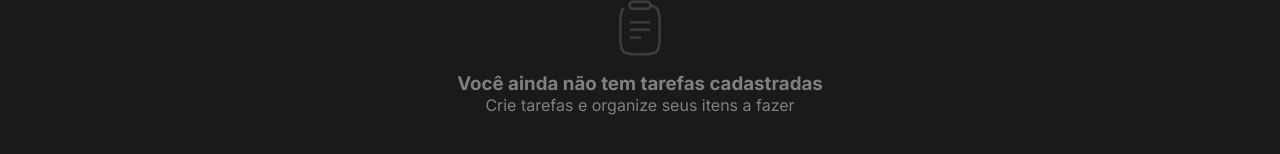
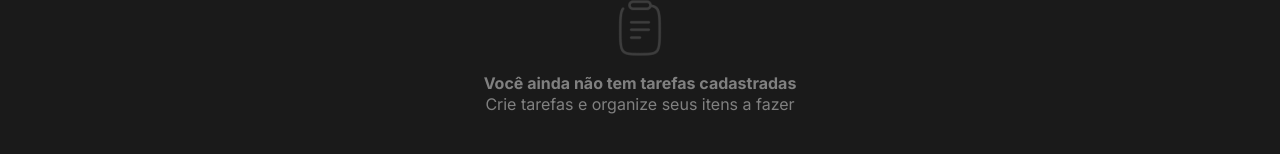
Before and after one commit to antoniojpsalves/todotask, a React (Vite) app: page / in a window 1280 px wide. Shown: the part 412-566 px from the top of the page. Built offline with nearby package versions, Linux system fonts and the light colour scheme; the HTML template or start-up script is replaced by a standard one.

Commit message:
fix: ajuste no titulo

```diff
--- a/src/components/EmptyListItem/index.tsx
+++ b/src/components/EmptyListItem/index.tsx
@@ -12,7 +12,7 @@ export function EmptyListItem() {
         <img src={clipboard} alt="Lista vazia" title='A lista de tarefas encontra-se vazia' />
       </div>
       <div className={style.message}>
-        <h3>Você ainda não tem tarefas cadastradas</h3>
+        <h3 className={style.title}>Você ainda não tem tarefas cadastradas</h3>
         <span>Crie tarefas e organize seus itens a fazer</span>
       </div>
     </div>
--- a/src/components/EmptyListItem/style.module.css
+++ b/src/components/EmptyListItem/style.module.css
@@ -10,6 +10,16 @@
   border-top: 1px solid var(--gray-400);
   border-top-left-radius: 8px;
   border-top-right-radius: 8px;
+}
+
+.title {
+  color: var(--gray-300);
+  text-align: center;
+  font-family: Inter;
+  font-size: 1rem;
+  font-style: normal;
+  font-weight: 700;
+  line-height: 140%;
 }
 
 .containerImg {
```
